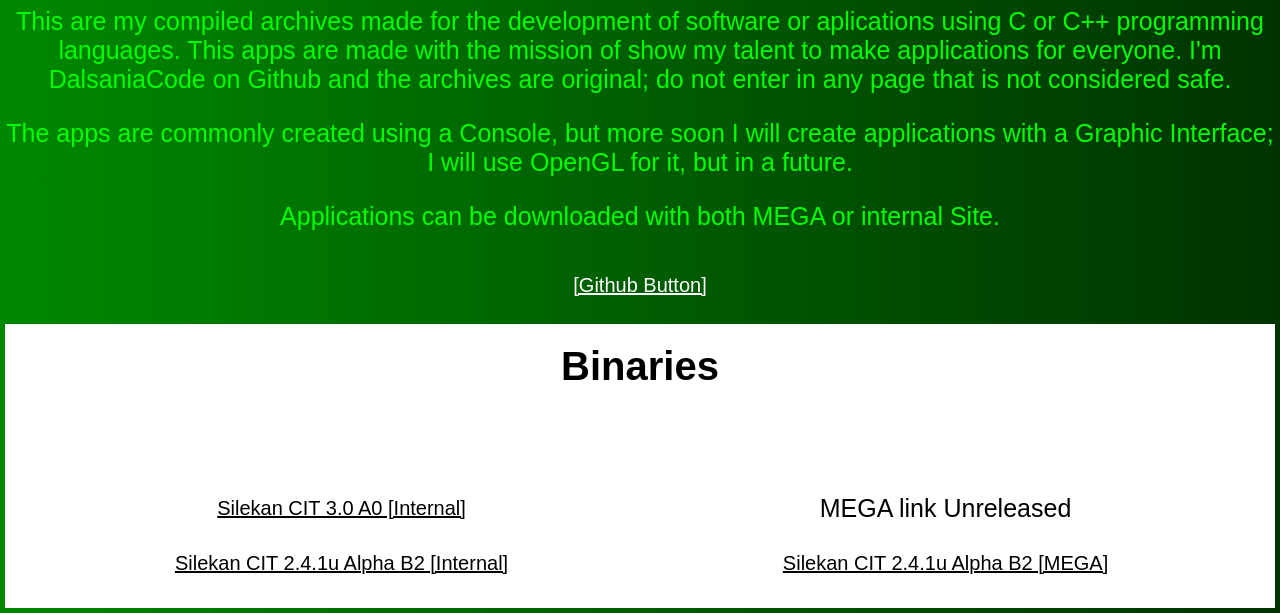
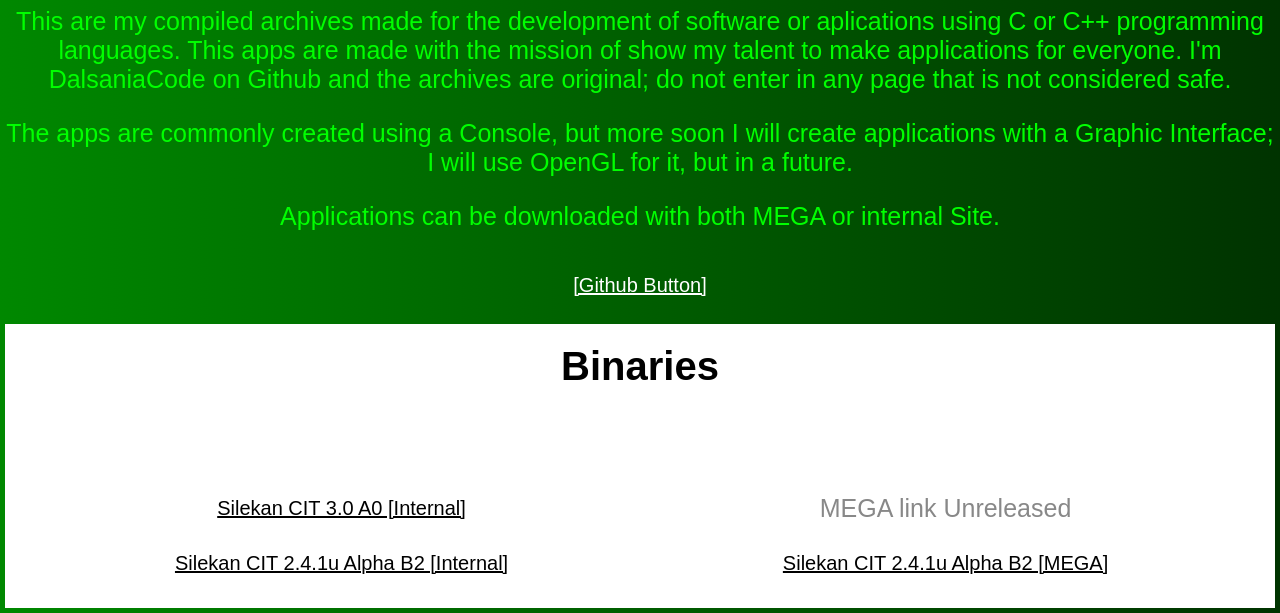
Before and after one commit to DalsaniaCode/Aplications, a plain HTML site: page index.html in a window 1280 px wide. Shown: the part 327-940 px from the top of the page. Drawn offline with Linux system fonts and the light colour scheme.

Commit message:
Update index.css

```diff
--- a/index.css
+++ b/index.css
@@ -22,6 +22,9 @@ table {
 #ICON_main {
   padding: 30px 0px;
 }
+#unreleased {
+  color: #888;
+}
 
 .binaries {
   background: #FFF;
```
